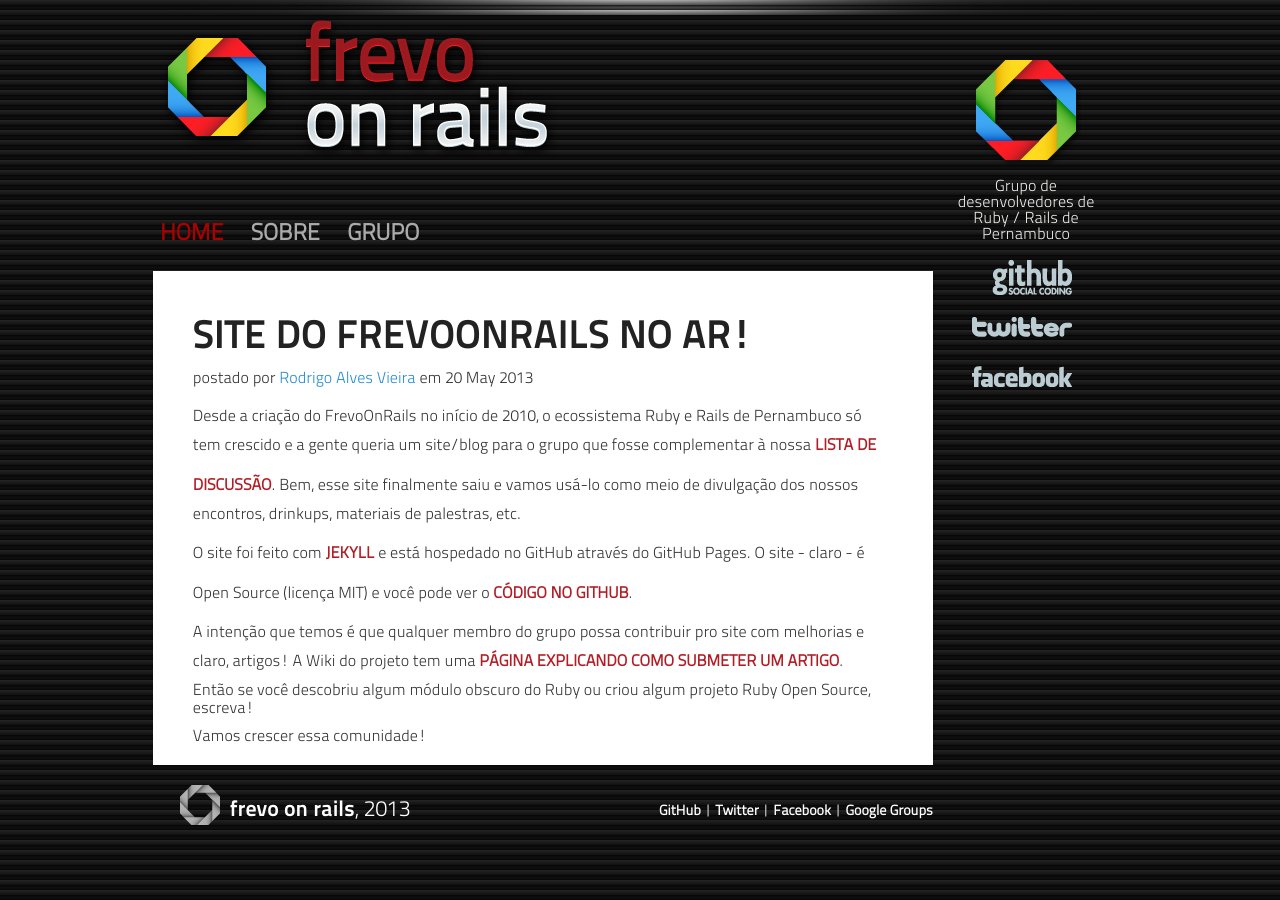
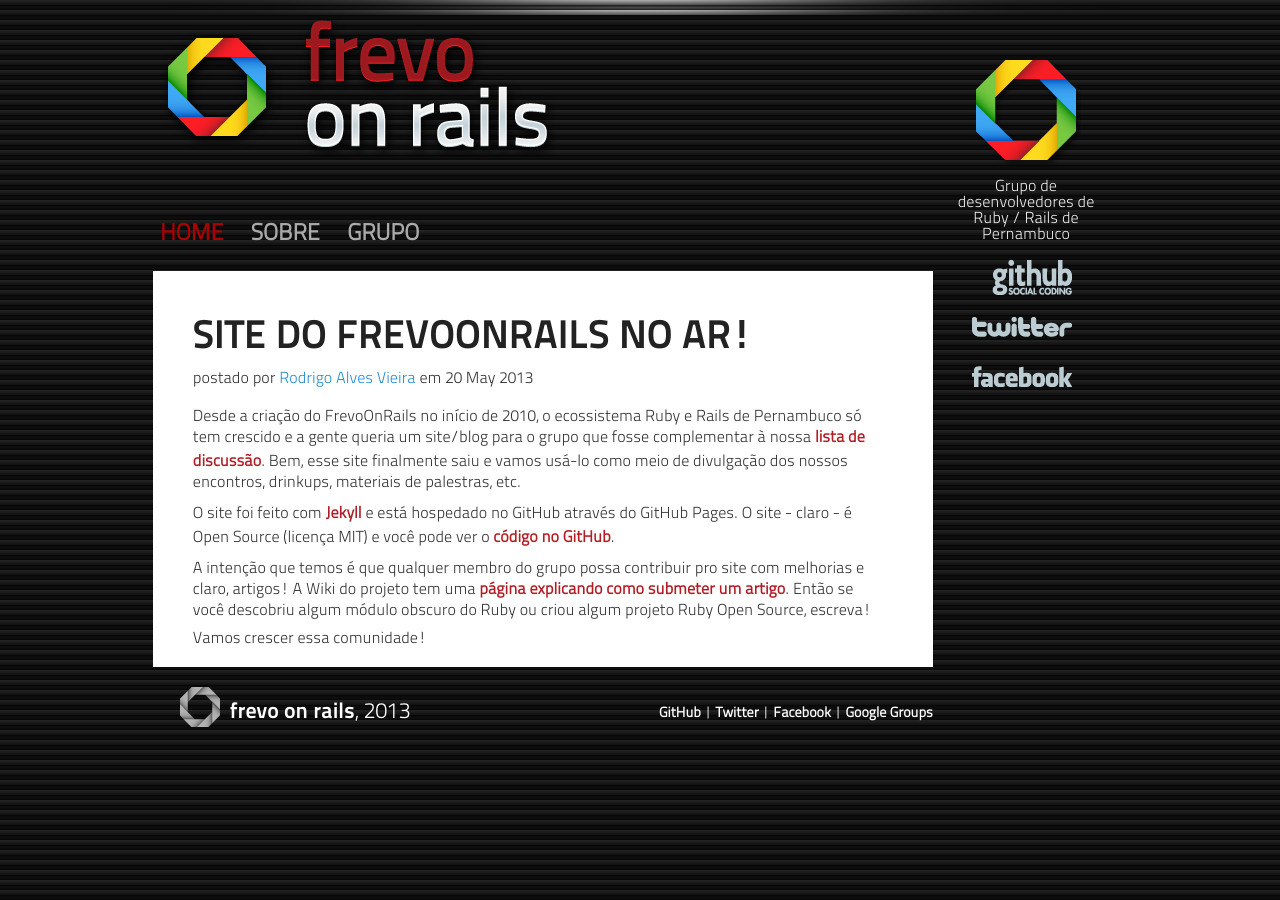
Before and after one commit to frevo-on-rails/frevo-on-rails.github.com, a Jekyll site: the page built from _posts/2013-05-20-no-ar.markdown, in a window 1280 px wide. Built offline with Jekyll 4.4.1, drawn with Linux system fonts in a browser that asks for light colours; nearby versions of some CDN libraries.

Commit message:
Diminuindo tamanho do link nas postagens

```diff
--- a/css/frevo.css
+++ b/css/frevo.css
@@ -276,6 +276,12 @@
   color: #b21d25;
 }
 
+#post a {
+   font-size: 16px;
+   text-transform: none;
+   line-height: 24px;
+}
+
 #talks {
   margin-bottom: 30px;
 }
```
